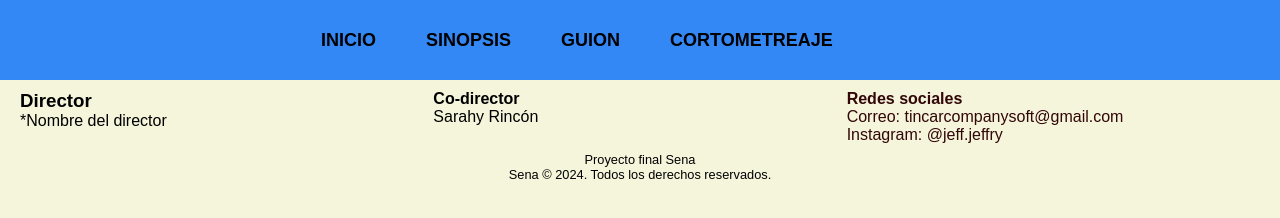
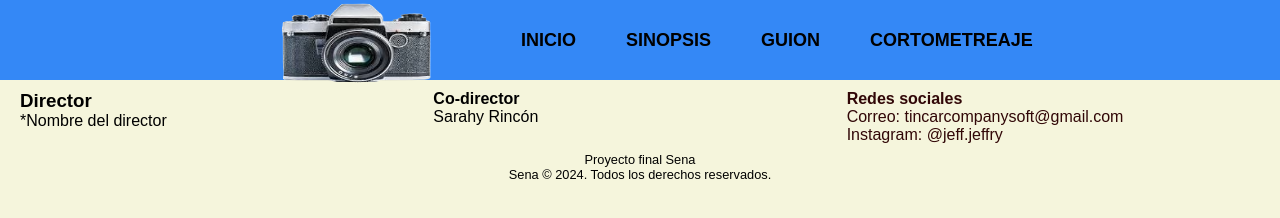
Before and after one commit to dahernandez2001/Cortometraje, a plain HTML site: page index.html in a window 1280 px wide. Drawn offline with Linux system fonts and the light colour scheme.

Commit message:
Update index.html

```diff
--- a/index.html
+++ b/index.html
@@ -10,6 +10,7 @@
   <header class="header">
     <nav class="nav">
       <div class="Logo">
+           <img class="imagen" src="imagenes/file.png">
 
       </div>
 
```
